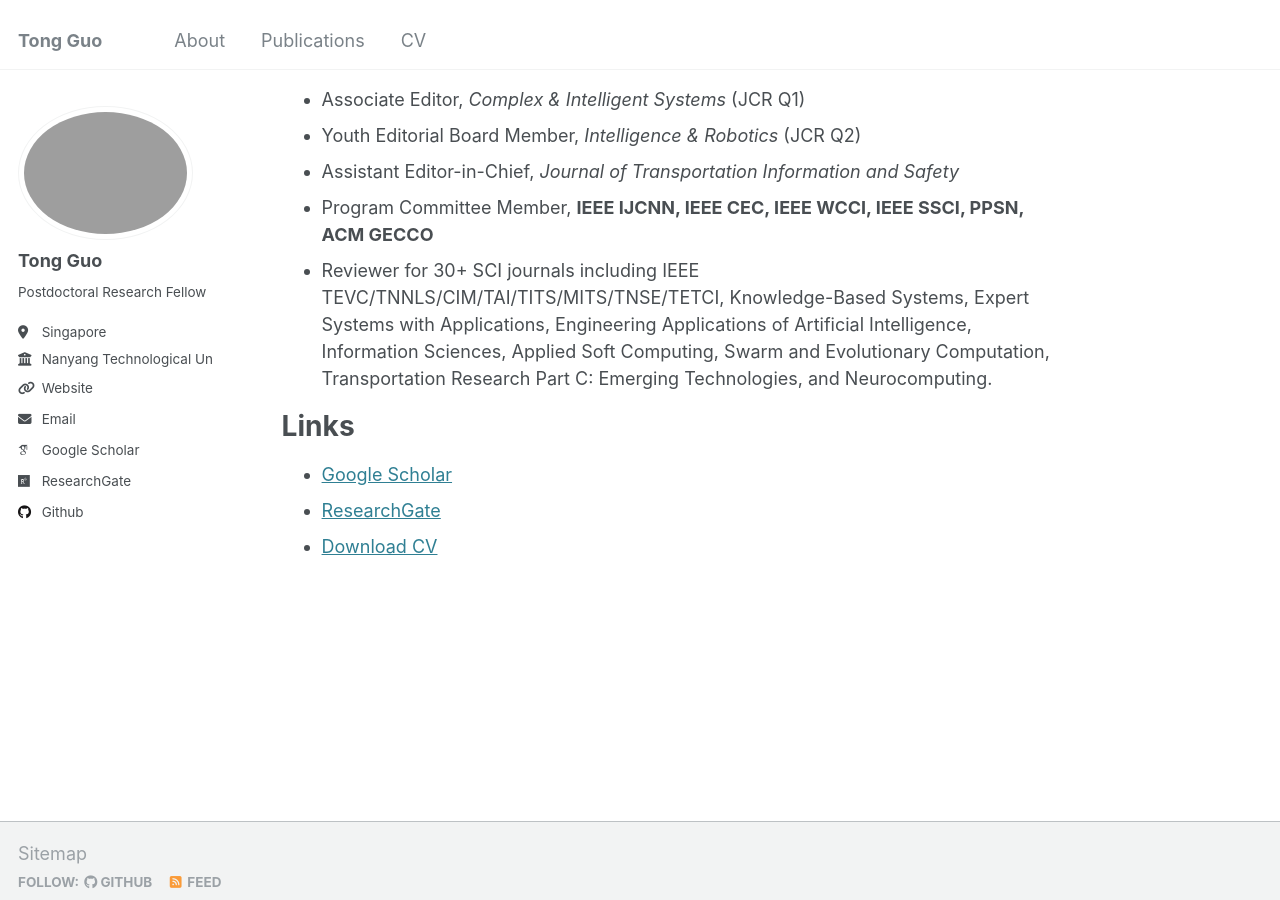
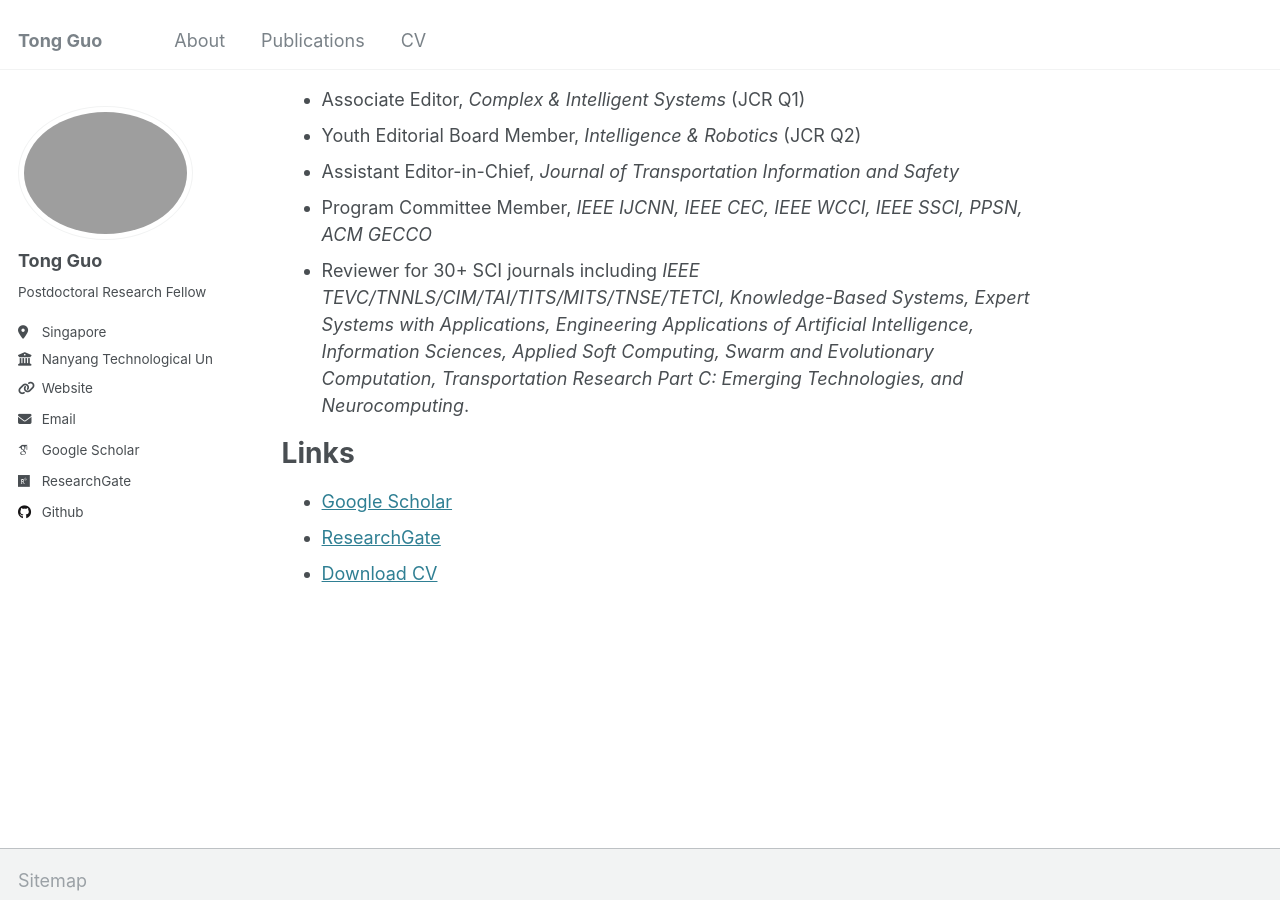
Before and after one commit to buaaguotong/buaaguotong.github.io, a Jekyll site: the page built from _pages/about.md, in a window 1280 px wide and 900 px high, scrolled down 708 px. Built offline with Jekyll 4.4.1, drawn with Linux system fonts in a browser that asks for light colours; some web fonts are replaced.

```diff
--- a/_pages/about.md
+++ b/_pages/about.md
@@ -25,8 +25,8 @@ Academic Service
 * Associate Editor, *Complex & Intelligent Systems* (JCR Q1)
 * Youth Editorial Board Member, *Intelligence & Robotics* (JCR Q2)
 * Assistant Editor-in-Chief, *Journal of Transportation Information and Safety*
-* Program Committee Member, **IEEE IJCNN, IEEE CEC, IEEE WCCI, IEEE SSCI, PPSN, ACM GECCO**
-* Reviewer for 30+ SCI journals including IEEE TEVC/TNNLS/CIM/TAI/TITS/MITS/TNSE/TETCI, Knowledge-Based Systems, Expert Systems with Applications,  Engineering Applications of Artificial Intelligence, Information Sciences, Applied Soft Computing, Swarm and Evolutionary Computation, Transportation Research Part C: Emerging Technologies, and Neurocomputing.
+* Program Committee Member, *IEEE IJCNN, IEEE CEC, IEEE WCCI, IEEE SSCI, PPSN, ACM GECCO*
+* Reviewer for 30+ SCI journals including *IEEE TEVC/TNNLS/CIM/TAI/TITS/MITS/TNSE/TETCI, Knowledge-Based Systems, Expert Systems with Applications,  Engineering Applications of Artificial Intelligence, Information Sciences, Applied Soft Computing, Swarm and Evolutionary Computation, Transportation Research Part C: Emerging Technologies, and Neurocomputing*.
 
 Links
 ======
```
